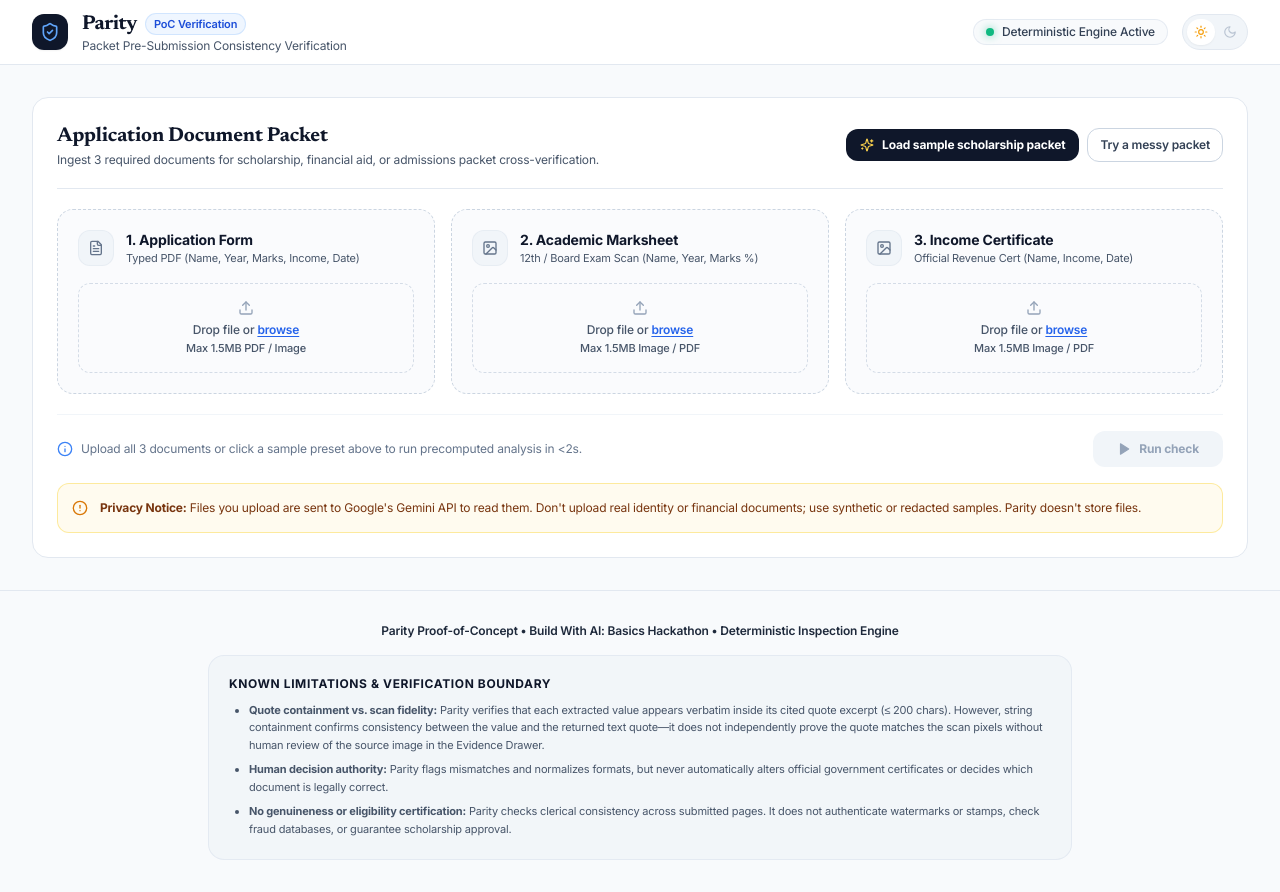
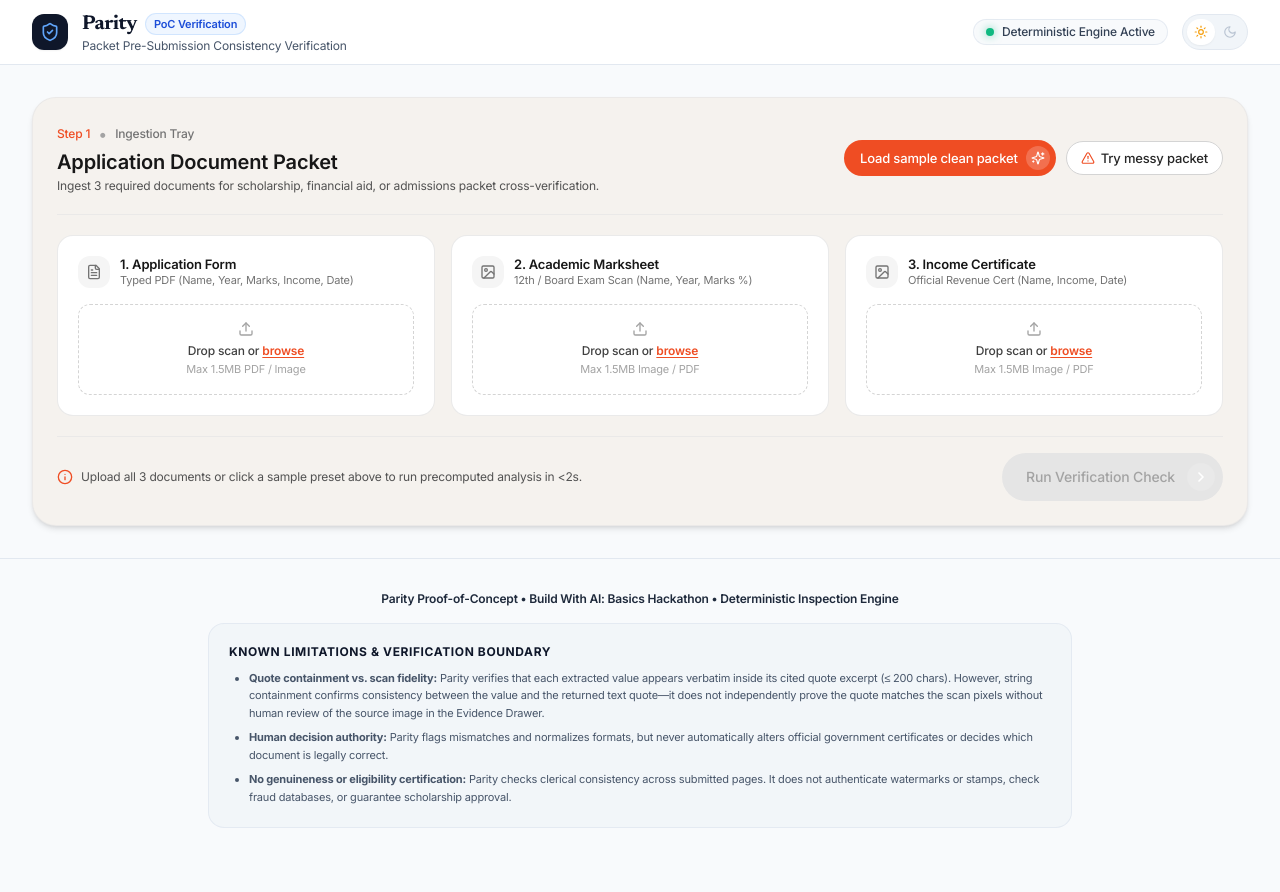
Before and after one commit to devprashant19/Parity, a Next.js app: page / in a window 1280 px wide. After the commit the page ends 860 px from the top, so only its background shows below. Built offline with nearby package versions, Linux system fonts and the light colour scheme; a web font is replaced by a local one.

Commit message:
feat(ui): redesign IngestionZone and UploadSlots with Convix design language

```diff
--- a/src/components/IngestionZone.tsx
+++ b/src/components/IngestionZone.tsx
@@ -1,7 +1,7 @@
 'use client';
 
 import React from 'react';
-import { Sparkles, AlertCircle, RefreshCw, Play, Info } from 'lucide-react';
+import { Sparkles, RefreshCw, ChevronRight, Info, AlertTriangle } from 'lucide-react';
 import { UploadSlot } from './UploadSlot';
 import { SamplePacketMetadata } from '@/data/samples';
 
@@ -36,43 +36,52 @@ export function IngestionZone({
     uploadedDocs.income_certificate !== null;
 
   return (
-    <div className="bg-white border border-[#E2E8F0] rounded-2xl p-5 sm:p-6 shadow-xs dark:bg-[#10141E] dark:border-[#1F293D] transition-all duration-200 hover-card-lift">
-      <div className="flex flex-col md:flex-row md:items-center justify-between pb-5 border-b border-[#E2E8F0] dark:border-[#1F293D] gap-4">
+    <div className="bg-[#f5f2ee] dark:bg-[#151a24] rounded-3xl p-4 sm:p-6 shadow-md border border-neutral-200/60 dark:border-neutral-800">
+      {/* Top Header & Preset Triggers */}
+      <div className="flex flex-col md:flex-row md:items-center justify-between pb-5 border-b border-neutral-200/70 dark:border-neutral-800 gap-4">
         <div>
-          <h2 className="font-serif-heading text-lg sm:text-xl font-bold text-[#0F172A] dark:text-[#F8FAFC]">
+          <div className="flex items-center gap-2">
+            <span className="text-[#ef4d23] font-medium text-xs">Step 1</span>
+            <span className="text-neutral-400">•</span>
+            <span className="text-neutral-500 dark:text-neutral-400 text-xs font-medium">Ingestion Tray</span>
+          </div>
+          <h2 className="text-lg sm:text-xl font-semibold text-neutral-900 dark:text-white mt-0.5">
             Application Document Packet
           </h2>
-          <p className="text-xs text-[#475569] dark:text-[#94A3B8] mt-0.5">
+          <p className="text-xs text-neutral-600 dark:text-neutral-400 mt-0.5">
             Ingest 3 required documents for scholarship, financial aid, or admissions packet cross-verification.
           </p>
         </div>
 
-        {/* Action Triggers with tactile hover & press feedback */}
-        <div className="flex flex-wrap items-center gap-2">
+        {/* Action Triggers in Convix button language */}
+        <div className="flex flex-wrap items-center gap-2 sm:gap-2.5">
           <button
             type="button"
             onClick={onLoadCleanSample}
-            className="inline-flex items-center space-x-2 px-3.5 py-2 rounded-xl text-xs font-bold bg-[#0F172A] text-white hover:bg-slate-800 transition-all duration-200 shadow-xs hover:-translate-y-0.5 active-press cursor-pointer dark:bg-white dark:text-[#0F172A] dark:hover:bg-slate-100 focus-visible:outline-none focus-visible:ring-2 focus-visible:ring-blue-500 group"
+            className="inline-flex items-center gap-2 bg-[#ef4d23] hover:bg-[#e03d13] text-white rounded-full pl-4 pr-1.5 py-1.5 text-xs sm:text-[13px] font-medium transition-all shadow-xs cursor-pointer group"
           >
-            <Sparkles className="w-3.5 h-3.5 text-amber-300 dark:text-amber-600 group-hover:rotate-12 transition-transform duration-200" />
-            <span>Load sample scholarship packet</span>
+            <span>Load sample clean packet</span>
+            <span className="w-5 h-5 sm:w-6 sm:h-6 rounded-full bg-white/20 flex items-center justify-center shrink-0 group-hover:bg-white/30 transition-colors">
+              <Sparkles className="w-3.5 h-3.5 text-white" />
+            </span>
           </button>
 
           <button
             type="button"
             onClick={onLoadMessySample}
-            className="inline-flex items-center space-x-1.5 px-3 py-2 rounded-xl text-xs font-semibold border border-slate-300 text-slate-700 bg-white hover:bg-slate-50 transition-all duration-200 shadow-xs hover:-translate-y-0.5 active-press cursor-pointer dark:border-[#2A3854] dark:text-slate-200 dark:bg-[#182030] dark:hover:bg-[#202b40] focus-visible:outline-none focus-visible:ring-2 focus-visible:ring-blue-500"
+            className="inline-flex items-center gap-1.5 px-3.5 py-1.5 sm:py-2 rounded-full text-xs sm:text-[13px] font-medium border border-neutral-300 dark:border-neutral-700 text-neutral-800 dark:text-neutral-200 bg-white dark:bg-[#121620] hover:bg-neutral-50 dark:hover:bg-neutral-800 transition-all shadow-2xs cursor-pointer"
           >
-            <span>Try a messy packet</span>
+            <AlertTriangle className="w-3.5 h-3.5 text-[#ef4d23]" />
+            <span>Try messy packet</span>
           </button>
 
           {(hasDocuments || hasRun) && (
             <button
               type="button"
               onClick={onReset}
-              className="inline-flex items-center space-x-1 px-2.5 py-2 rounded-xl text-xs font-semibold text-slate-500 hover:text-slate-900 dark:text-slate-400 dark:hover:text-white hover:bg-slate-100 dark:hover:bg-[#182030] transition-colors cursor-pointer active-press focus-visible:outline-none focus-visible:ring-2 focus-visible:ring-blue-500 group"
+              className="text-neutral-500 hover:text-neutral-900 dark:text-neutral-400 dark:hover:text-white underline underline-offset-2 text-xs font-medium px-2 py-1 transition-colors cursor-pointer inline-flex items-center gap-1"
             >
-              <RefreshCw className="w-3.5 h-3.5 group-hover:rotate-180 transition-transform duration-300" />
+              <RefreshCw className="w-3 h-3" />
               <span>Reset</span>
             </button>
           )}
@@ -80,7 +89,7 @@ export function IngestionZone({
       </div>
 
       {/* 3 Upload Slots Grid */}
-      <div className="grid grid-cols-1 md:grid-cols-3 gap-4 mt-5">
+      <div className="grid grid-cols-1 md:grid-cols-3 gap-3.5 sm:gap-4 mt-5">
         <UploadSlot
           id="application_form"
           label="1. Application Form"
@@ -112,10 +121,10 @@ export function IngestionZone({
         />
       </div>
 
-      {/* Primary Verification Action Bar */}
-      <div className="mt-5 pt-4 border-t border-slate-100 dark:border-[#1F293D] flex flex-col sm:flex-row sm:items-center justify-between gap-3">
-        <div className="flex items-center space-x-2 text-xs text-slate-500 dark:text-slate-400">
-          <Info className="w-4 h-4 text-blue-500 dark:text-blue-400 shrink-0" />
+      {/* Action Bar */}
+      <div className="mt-5 pt-4 border-t border-neutral-200/70 dark:border-neutral-800 flex flex-col sm:flex-row sm:items-center justify-between gap-3">
+        <div className="flex items-center gap-2 text-xs text-neutral-600 dark:text-neutral-400">
+          <Info className="w-4 h-4 text-[#ef4d23] shrink-0" />
           <span>
             {sampleMeta
               ? sampleMeta.description
@@ -123,38 +132,32 @@ export function IngestionZone({
           </span>
         </div>
 
+        {/* Dark Execution CTA Pill */}
         <button
           type="button"
           disabled={!hasDocuments || isAnalyzing}
           onClick={onRunCheck}
-          className={`inline-flex items-center justify-center space-x-2 px-6 py-2.5 rounded-xl text-xs font-bold transition-all duration-200 shadow-xs shrink-0 focus-visible:outline-none focus-visible:ring-2 focus-visible:ring-blue-500 ${
+          className={`inline-flex items-center gap-3 rounded-full pl-6 pr-2 py-2 sm:py-2.5 text-[14px] font-medium transition-all shadow-md group ${
             hasDocuments && !isAnalyzing
-              ? 'bg-blue-600 hover:bg-blue-700 text-white shadow-blue-500/20 hover:-translate-y-0.5 active-press cursor-pointer hover:shadow-md hover:shadow-blue-500/25'
-              : 'bg-slate-100 text-slate-400 cursor-not-allowed dark:bg-[#182030] dark:text-slate-600'
+              ? 'bg-[#0b0f1a] hover:bg-neutral-800 text-white cursor-pointer hover:scale-[1.01]'
+              : 'bg-neutral-200 text-neutral-400 dark:bg-neutral-800 dark:text-neutral-600 cursor-not-allowed shadow-none'
           }`}
         >
           {isAnalyzing ? (
             <>
-              <RefreshCw className="w-3.5 h-3.5 animate-spin" />
+              <RefreshCw className="w-4 h-4 animate-spin" />
               <span>Running deterministic checks...</span>
             </>
           ) : (
             <>
-              <Play className="w-3.5 h-3.5 fill-current transition-transform group-hover:scale-110" />
-              <span>{hasRun ? 'Re-run check' : 'Run check'}</span>
+              <span>Run Verification Check</span>
+              <span className="w-6 h-6 sm:w-7 sm:h-7 rounded-full bg-white/15 flex items-center justify-center shrink-0 group-hover:bg-white/25 transition-colors">
+                <ChevronRight className="w-4 h-4 text-white stroke-[2.5]" />
+              </span>
             </>
           )}
         </button>
       </div>
-
-      {/* Privacy Notice on Live Ingestion */}
-      <div className="mt-4 p-3.5 bg-amber-50/80 border border-amber-200/80 rounded-xl flex items-start space-x-3 dark:bg-amber-950/20 dark:border-amber-900/40 transition-colors">
-        <AlertCircle className="w-4 h-4 text-amber-600 dark:text-amber-500 shrink-0 mt-0.5" />
-        <p className="text-xs text-amber-900 dark:text-amber-300 leading-relaxed">
-          <strong>Privacy Notice:</strong> Files you upload are sent to Google&apos;s Gemini API to read them. Don&apos;t
-          upload real identity or financial documents; use synthetic or redacted samples. Parity doesn&apos;t store files.
-        </p>
-      </div>
     </div>
   );
 }
--- a/src/components/UploadSlot.tsx
+++ b/src/components/UploadSlot.tsx
@@ -1,7 +1,7 @@
 'use client';
 
 import React, { useRef } from 'react';
-import { Upload, FileText, Image as ImageIcon, CheckCircle } from 'lucide-react';
+import { Upload, FileText, Image as ImageIcon, CheckCircle, Eye } from 'lucide-react';
 
 export interface UploadSlotProps {
   id: 'application_form' | 'marksheet' | 'income_certificate';
@@ -45,11 +45,7 @@ export function UploadSlot({
     <div
       onDrop={handleDrop}
       onDragOver={handleDragOver}
-      className={`relative p-4 sm:p-5 rounded-2xl border transition-all duration-200 flex flex-col justify-between ${
-        loadedDoc
-          ? 'bg-white border-[#E2E8F0] shadow-xs dark:bg-[#10141E] dark:border-[#1F293D] hover-card-lift'
-          : 'bg-slate-50/70 border-dashed border-slate-300 hover:border-blue-400 hover:bg-blue-50/20 dark:bg-[#0A0D14] dark:border-[#1F293D] dark:hover:border-blue-500/60 dark:hover:bg-blue-950/20'
-      }`}
+      className="bg-white dark:bg-[#121620] rounded-2xl p-4 sm:p-5 shadow-xs border border-neutral-200/80 dark:border-neutral-800 flex flex-col justify-between transition-all"
     >
       <input
         type="file"
@@ -60,13 +56,14 @@ export function UploadSlot({
         className="hidden"
       />
 
+      {/* Header */}
       <div className="flex items-start justify-between">
-        <div className="flex items-center space-x-3">
+        <div className="flex items-center gap-2.5">
           <div
-            className={`w-9 h-9 rounded-xl flex items-center justify-center shrink-0 transition-transform duration-200 ${
+            className={`w-8 h-8 rounded-xl flex items-center justify-center shrink-0 ${
               loadedDoc
-                ? 'bg-emerald-50 text-emerald-600 dark:bg-emerald-950/40 dark:text-emerald-400 border border-emerald-200/60 dark:border-emerald-800/60 scale-100'
-                : 'bg-slate-100 text-slate-500 dark:bg-[#182030] dark:text-slate-400 border border-slate-200/60 dark:border-slate-800'
+                ? 'bg-[#ef4d23]/10 text-[#ef4d23] dark:bg-[#ef4d23]/20'
+                : 'bg-neutral-100 text-neutral-500 dark:bg-neutral-800 dark:text-neutral-400'
             }`}
           >
             {id === 'application_form' ? (
@@ -76,55 +73,61 @@ export function UploadSlot({
             )}
           </div>
           <div>
-            <h3 className="text-sm font-bold text-[#0F172A] dark:text-[#F8FAFC]">{label}</h3>
-            <p className="text-[11px] text-[#475569] dark:text-[#94A3B8]">{expectedType}</p>
+            <h3 className="text-[13px] font-semibold text-neutral-900 dark:text-white leading-tight">
+              {label}
+            </h3>
+            <p className="text-[11px] text-neutral-500 dark:text-neutral-400 mt-0.5 leading-tight">
+              {expectedType}
+            </p>
           </div>
         </div>
 
         {loadedDoc && (
-          <span className="inline-flex items-center space-x-1 text-[11px] font-semibold text-emerald-700 dark:text-emerald-300 bg-emerald-50 dark:bg-emerald-950/60 border border-emerald-200/70 dark:border-emerald-800 px-2 py-0.5 rounded-full animate-badgePop">
-            <CheckCircle className="w-3 h-3 text-emerald-600 dark:text-emerald-400" />
+          <span className="inline-flex items-center gap-1 bg-emerald-50 text-emerald-700 dark:bg-emerald-950/60 dark:text-emerald-300 rounded-full px-2 py-0.5 text-[11px] font-medium border border-emerald-200/60 dark:border-emerald-800/60">
+            <CheckCircle className="w-3 h-3 text-emerald-600" />
             <span>Ready</span>
           </span>
         )}
       </div>
 
+      {/* Body / Uploaded Preview or Dropzone */}
       {loadedDoc ? (
-        <div className="mt-4 flex items-center justify-between bg-slate-50/90 dark:bg-[#182030] p-2.5 rounded-xl border border-slate-200/80 dark:border-[#1F293D] transition-colors">
-          <div className="flex items-center space-x-3 overflow-hidden">
+        <div className="mt-4 flex items-center justify-between bg-[#f5f2ee] dark:bg-[#182030] p-2.5 rounded-xl border border-neutral-200/60 dark:border-neutral-700/60">
+          <div className="flex items-center gap-2.5 overflow-hidden">
             {loadedDoc.previewUrl ? (
               <img
                 src={loadedDoc.previewUrl}
                 alt={loadedDoc.fileName}
-                className="w-10 h-10 object-cover rounded-lg border border-slate-200 dark:border-slate-700 shrink-0 cursor-pointer hover:opacity-90 hover:scale-105 active-press transition-all duration-200 shadow-xs"
+                className="w-10 h-10 object-cover rounded-lg border border-neutral-200 dark:border-neutral-700 shrink-0 cursor-pointer hover:opacity-90 transition-opacity"
                 onClick={onViewDoc}
               />
             ) : (
-              <div className="w-10 h-10 bg-slate-200 dark:bg-[#202B40] rounded-lg flex items-center justify-center text-xs font-mono-val text-slate-600 dark:text-slate-400">
+              <div className="w-10 h-10 bg-neutral-200 dark:bg-neutral-700 rounded-lg flex items-center justify-center text-xs font-mono text-neutral-600 dark:text-neutral-300">
                 DOC
               </div>
             )}
             <div className="truncate">
               <p
                 onClick={onViewDoc}
-                className="text-xs font-semibold text-slate-900 dark:text-slate-100 truncate cursor-pointer hover:text-blue-600 dark:hover:text-blue-400 transition-colors"
+                className="text-xs font-semibold text-neutral-900 dark:text-neutral-100 truncate cursor-pointer hover:text-[#ef4d23] transition-colors"
               >
                 {loadedDoc.fileName}
               </p>
-              <p className="text-[10px] text-slate-600 dark:text-slate-300 font-medium">
-                {loadedDoc.fileSize} {loadedDoc.isSample ? '• Pre-verified Sample' : '• Uploaded'}
+              <p className="text-[10px] text-neutral-500 dark:text-neutral-400 font-medium">
+                {loadedDoc.fileSize} {loadedDoc.isSample ? '• Sample' : '• Uploaded'}
               </p>
             </div>
           </div>
 
-          <div className="flex items-center space-x-1 shrink-0">
+          <div className="flex items-center shrink-0 ml-2">
             {onViewDoc && (
               <button
                 type="button"
                 onClick={onViewDoc}
-                className="text-xs font-semibold text-blue-600 dark:text-blue-400 hover:text-blue-700 dark:hover:text-blue-300 px-2.5 py-1 rounded-lg hover:bg-blue-50 dark:hover:bg-blue-950/40 transition-all duration-150 cursor-pointer active-press focus-visible:outline-none focus-visible:ring-2 focus-visible:ring-blue-500"
+                className="border border-neutral-200 dark:border-neutral-700 rounded-lg px-2.5 py-1 text-xs text-neutral-700 dark:text-neutral-200 bg-white dark:bg-[#121620] hover:bg-neutral-50 dark:hover:bg-neutral-800 transition-colors cursor-pointer inline-flex items-center gap-1 shadow-2xs"
               >
-                Inspect
+                <Eye className="w-3 h-3 text-neutral-500" />
+                <span>Inspect</span>
               </button>
             )}
           </div>
@@ -132,13 +135,13 @@ export function UploadSlot({
       ) : (
         <div
           onClick={() => fileInputRef.current?.click()}
-          className="mt-4 py-4 border border-dashed border-slate-300/80 dark:border-[#1F293D] rounded-xl flex flex-col items-center justify-center cursor-pointer hover:bg-blue-50/40 dark:hover:bg-blue-950/30 transition-all duration-200 group active-press"
+          className="mt-4 py-4 border border-dashed border-neutral-300 dark:border-neutral-700 rounded-xl flex flex-col items-center justify-center cursor-pointer hover:border-[#ef4d23] hover:bg-[#ef4d23]/5 transition-colors group"
         >
-          <Upload className="w-4 h-4 text-slate-400 group-hover:text-blue-500 transition-transform duration-200 group-hover:-translate-y-0.5 mb-1.5" />
-          <p className="text-xs text-slate-600 dark:text-slate-300 font-medium">
-            Drop file or <span className="text-blue-600 dark:text-blue-400 font-semibold underline underline-offset-2">browse</span>
+          <Upload className="w-4 h-4 text-neutral-400 group-hover:text-[#ef4d23] transition-transform duration-200 group-hover:-translate-y-0.5 mb-1.5" />
+          <p className="text-xs text-neutral-700 dark:text-neutral-300 font-medium">
+            Drop scan or <span className="text-[#ef4d23] font-semibold underline underline-offset-2">browse</span>
           </p>
-          <p className="text-[11px] text-slate-600 dark:text-slate-300 font-medium mt-0.5">{description}</p>
+          <p className="text-[11px] text-neutral-400 dark:text-neutral-500 mt-0.5">{description}</p>
         </div>
       )}
     </div>
```
